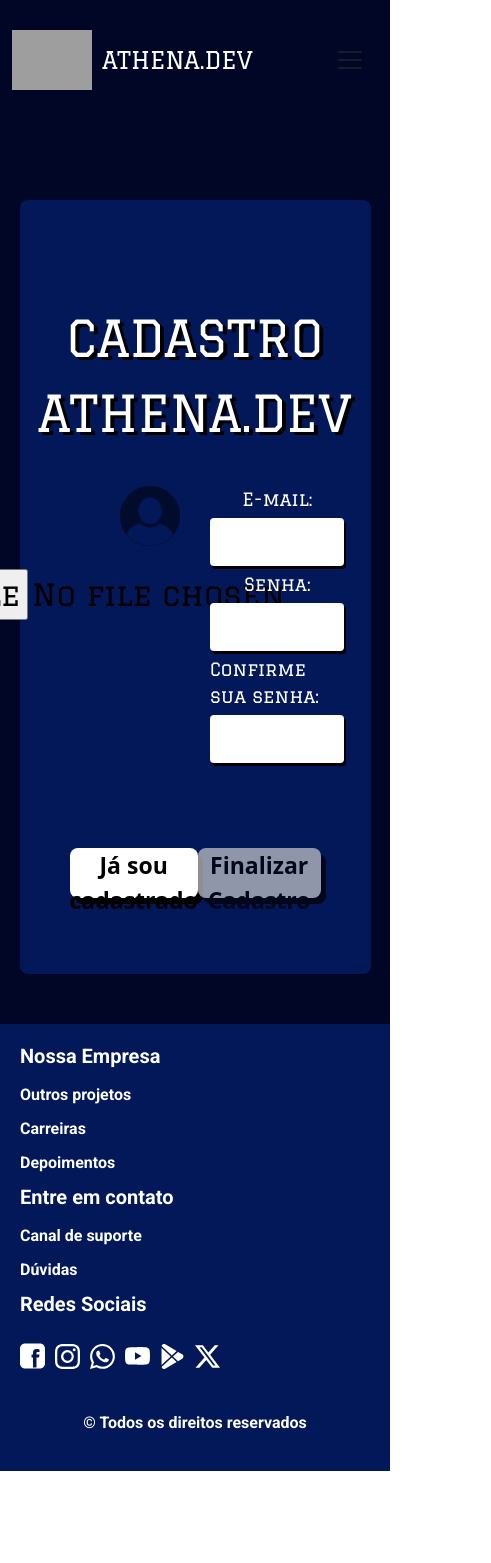
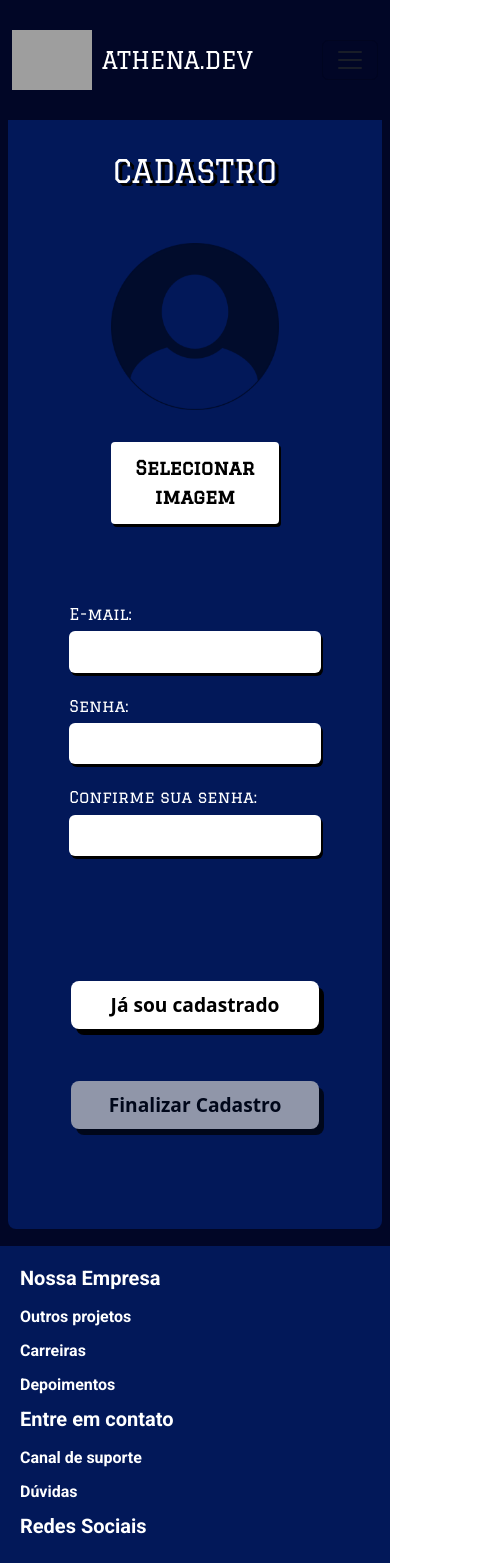
Before and after one commit to edukamoz/Pallas-3semester, an Angular app: page /cadastrar in a window 390 px wide. Shown: the top 1563 px of the page, 491 px wide, since content can reach past the window. Before the commit the page ends 1471 px from the top, so only its background shows below. Built offline with nearby package versions, Linux system fonts and the light colour scheme; grey boxes are pictures that could not be loaded.

Commit message:
Cadastrar Responsivo 1
Adicionado @media, e feito alterações para no HTML  e CSS para deixar deixar pagina responsiva

Como alterações nas unidades de media de px para %, em , rem etc
Para o site ficar mais adequado a telas de montires de 17" para cima e notebook de 12.5" até 17.6"

```diff
--- a/package.json
+++ b/package.json
@@ -16,6 +16,7 @@
     "@angular/platform-server": "^18.2.0",
     "@angular/router": "^18.2.0",
     "@angular/ssr": "^18.2.2",
+    "angular-cli": "^0.1.0",
     "bootstrap": "^5.3.3",
     "express": "^4.18.2",
     "jquery": "^3.7.1",
--- a/src/app/cadastrar/cadastrar.component.css
+++ b/src/app/cadastrar/cadastrar.component.css
@@ -1,95 +1,156 @@
 @import url('https://fonts.googleapis.com/css2?family=Graduate&display=swap');
 @import url('https://fonts.googleapis.com/css2?family=Roboto&display=swap');
+
+:root {
+  --font-large: 1.5rem;
+  --font-medium: 1.2rem;
+  --spacing: 1.5rem;
+}
 
 .alinhar {
   display: flex;
   justify-content: center;
   align-items: center;
   background-color: #010626;
-    min-height: 100vh;
+  min-height: 100vh; /* Garante que a área azul ocupe toda a tela */
+  padding: 2vh 2vw;
 }
 
 .Principal {
   background-color: #021859;
-    margin: 50px auto;
   display: flex;
   flex-direction: column;
   align-items: center;
-    padding: 50px;
-    margin-top: 150px;
-    width: 90%;
+  padding: 5rem 2rem; /* Aumenta o padding interno */
+  width: 100%;
+  max-width: 1000px;
   border-radius: 8px;
+  box-sizing: border-box;
+  min-height: 100vh; /* Aumentei o min-height para 100vh para ocupar a tela inteira */
+  display: flex; /* Garante que ela cresça ao longo da tela */
+  flex-direction: column;
+  justify-content: flex-start; /* Ajusta o conteúdo para começar no topo */
 }
 
 .titulo {
-    font-family: 'Graduate';
-    font-size: 50px;
-    margin-top: 50px;
+  font-family: 'Graduate', sans-serif;
+  font-size: 2.5rem;
+  margin-bottom: 2rem;
   text-align: center;
+  color: white;
+  text-shadow: 4px 3px black;
 }
 
 .cadastro {
-    height: auto;
-    font-size: 30px;
-    width: 60%;
-    margin-top: 20px;
-    font-family: 'Graduate';
+  width: 100%;
   display: flex;
-    justify-content: space-between;
+  gap: 2rem;
+  justify-content: space-evenly;
   align-items: flex-start;
+  flex-wrap: wrap;
+}
+
+#img_user {
+  width: 100%;
+  max-width: 300px;
+  display: flex;
+  flex-direction: column;
+  align-items: center;
+  gap: 1rem;
 }
 
 #User {
   width: 100%;
   height: auto;
-    margin-bottom: 20px;
 }
 
-#img_user {
-    height: auto;
-    width: 40%;
+/* Input de upload escondido */
+.upload-input {
+  display: none;
+}
+
+/* Label estilizado como botão de upload */
+.upload-label {
+  background-color: white;
+  color: black;
+  padding: 0.75rem 1rem;
+  font-size: 1.2rem;
+  font-weight: bold;
+  border-radius: 4px;
+  box-shadow: 2px 3px black;
+  cursor: pointer;
+  text-align: center;
+  margin-top: 1rem;
+  transition: background-color 0.2s ease-in-out;
+  font-family: 'Graduate', sans-serif;
+  width: 100%;
+  max-width: 250px;
+}
+
+.upload-label:hover {
+  background-color: #e6e6e6;
+}
+
+#formCad {
+  width: 100%;
+  max-width: 400px;
+  margin-left: 4rem; /* Aumenta o espaço entre imagem e formulário */
   display: flex;
-    justify-content: center;
   flex-direction: column;
   align-items: center;
-}
-
-#Carregar {
-    border-radius: 7px;
-    padding: 3px 10px;
-    color: black;
-    border: none;
-    cursor: pointer;
-}
-
-.titulo>p {
-    text-shadow: 4px 3px black;
+  margin-bottom: 4.5rem;
 }
 
 form {
   display: flex;
-    justify-content: center;
   flex-direction: column;
-    font-size: large;
-    width: 140%;
-    align-items: center;
+  gap: 0.2rem;
+  font-family: 'Graduate', sans-serif;
+  width: 100%;
 }
 
-label~input {
+label {
+  margin-top: 0.8em;
+  margin-bottom: 1px;
+  font-size: 1rem;
+}
+
+label ~ input {
   width: 100%;
-    height: 3rem;
-    border-radius: 4px;
+  max-width: 150em;
+  min-height: 3rem;
+  padding: 0.2rem 0.6rem;
+  border-radius: 6px;
   border: none;
   box-shadow: 2px 3px black;
-    margin-top: 5px;
+  margin-top: 1px;
   margin-bottom: 5px;
   color: black;
-    text-indent: 10px;
-    font-size: 1.5rem;
+  text-indent: 5px;
+  font-size: 0.95rem;
+  font-family: 'Roboto', sans-serif;
+  transition: all 0.2s ease-in-out;
 }
 
+/* Ajustes responsivos para telas menores */
+@media (max-width: 768px) {
+  label ~ input {
+    min-height: 2.5rem;
+    font-size: 0.9rem;
+  }
+}
+
+/* Para telas maiores */
+@media (min-width: 1440px) {
+  label ~ input {
+    min-height: 3.2rem;
+    font-size: 1rem;
+  }
+}
+
+/* Estilo para o erro (texto) */
 .error-message {
-    color: #cccccc;
+  color: red;
   font-size: 0.9rem;
   margin-bottom: 15px;
   font-family: 'Roboto', sans-serif;
@@ -97,32 +158,39 @@ label~input {
   text-align: left;
 }
 
-#formCad {
-    width: 100%;
-    height: 70%;
-    margin-left: 20%;
+/* Borda vermelha nos inputs com erro */
+input.ng-invalid.ng-touched {
+  border: 2px solid red;
+  box-shadow: 0 0 5px rgba(255, 0, 0, 0.6);
+}
+
+/* Estilo para inputs válidos (opcional) */
+input.ng-valid.ng-touched {
+  border: 2px solid green;
+  box-shadow: 0 0 5px rgba(0, 255, 0, 0.6);
 }
 
 .cadastroButons {
   display: flex;
-    justify-content: space-around;
-    margin-top: 5rem;
-    margin-bottom: 1rem;
+  justify-content: center;
+  gap: 2rem;
+  margin-top: 3rem;
+  flex-wrap: wrap;
   width: 100%;
 }
 
 .buton {
-    width: 250px;
-    height: 50px;
+  width: 100%;
+  max-width: 250px;
+  height: 3rem;
   border: none;
   border-radius: 8px;
   box-shadow: 5px 6px black;
-    margin-bottom: 10px;
-    color: black;
-    font-size: 23px;
+  font-size: 1.2rem;
   font-weight: bold;
   cursor: pointer;
   background-color: white;
+  color: black;
 }
 
 .buton:disabled {
@@ -136,3 +204,64 @@ a {
   color: black;
   text-decoration: none;
 }
+
+/* Responsivo para telas até 1024px */
+@media (max-width: 1024px) {
+  .titulo {
+    font-size: 2rem;
+  }
+
+  .cadastro {
+    flex-direction: column;
+    align-items: center;
+  }
+
+  #formCad {
+    width: 100%;
+  }
+
+  .buton {
+    width: 100%;
+    max-width: 300px;
+  }
+
+  label ~ input {
+    font-size: 1rem;
+    height: 2.3rem;
+  }
+}
+
+@media (max-width: 1280px) {
+  .cadastro {
+    flex-direction: column;
+    align-items: center;
+    font-size: 24px;
+    width: 90%;
+  }
+
+  #img_user {
+    width: 60%;
+    margin-bottom: 2rem;
+  }
+
+  #formCad {
+    margin-left: 0;
+    max-width: 90%;
+  }
+
+  .cadastroButons {
+    flex-direction: column;
+    align-items: center;
+  }
+
+  .buton {
+    width: 80%;
+    max-width: 300px;
+    margin-bottom: 20px;
+  }
+
+  label ~ input {
+    font-size: 0.9rem;
+    height: 2.6rem;
+  }
+}
--- a/src/app/cadastrar/cadastrar.component.html
+++ b/src/app/cadastrar/cadastrar.component.html
@@ -1,13 +1,16 @@
 <main class="alinhar">
     <div class="Principal">
         <div class="titulo">
-            <p>CADASTRO ATHENA.DEV</p>
+            <p>CADASTRO</p>
         </div>
         <div class="cadastro">
             <div id="img_user">
                 <img src="Perfil.png" alt="Icone_Usuário" id="User">
-                <input type="file" id="Carregar">
-            </div>
+
+                <label for="Carregar" class="upload-label">Selecionar imagem</label>
+                <input type="file" id="Carregar" class="upload-input">
+              </div>
+
 
             <div id="formCad">
                 <form [formGroup]="cadastroForm" (ngSubmit)="onSubmit()">
```
Also changed, not shown: 2 other files (tests, documents, lock files or other folders). Lines whose indentation alone changed are shown as unchanged.
